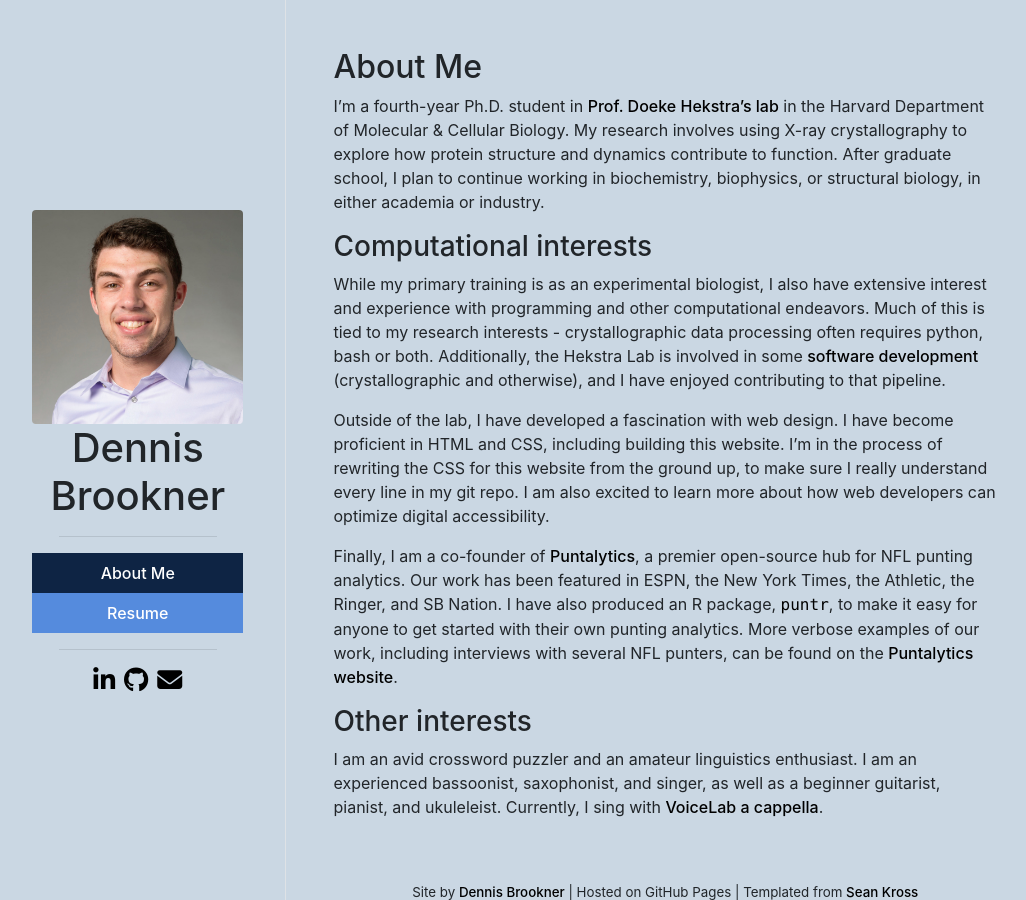
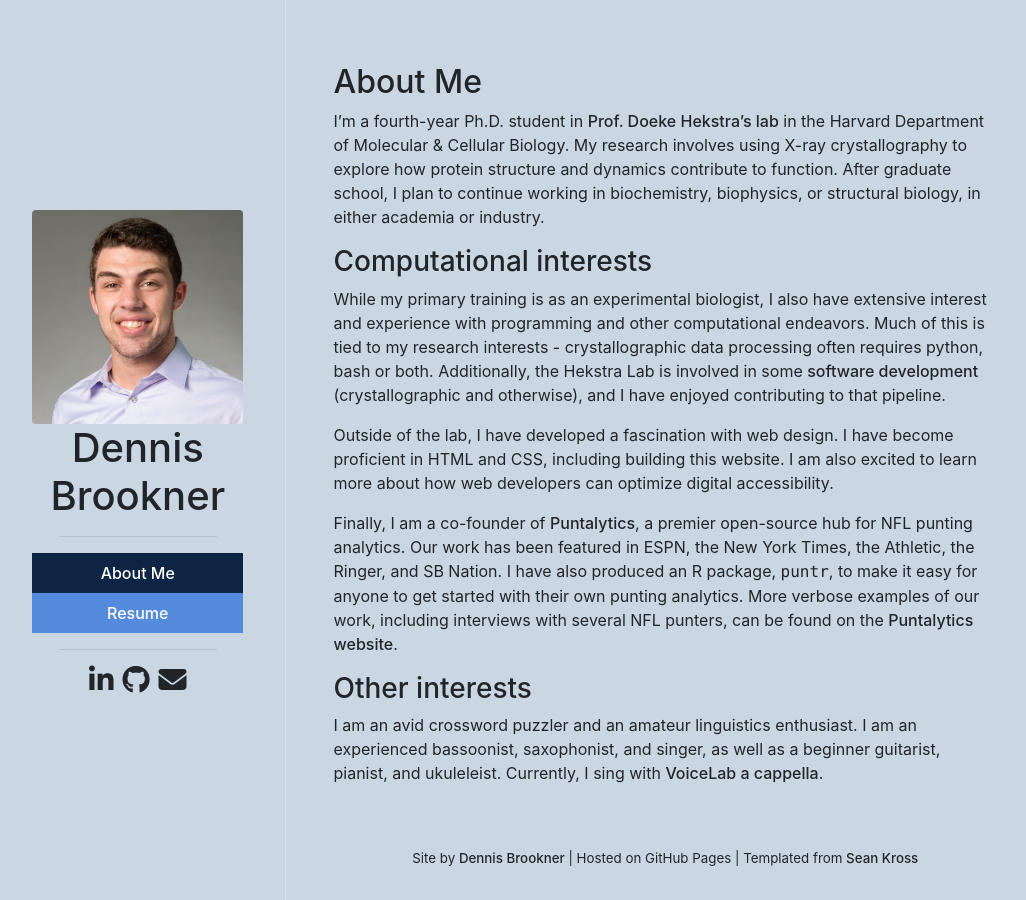
Before and after one commit to dennisbrookner/dennisbrookner.github.io, a Jekyll site: the page built from index.md, in a window 1280 px wide. Shown: the whole page, without its empty margins (122-1148 px from the left). Built offline with Jekyll 4.4.1, drawn with Linux system fonts in a browser that asks for light colours; nearby versions of some CDN libraries.

Commit message:
Minor style and content updates

```diff
--- a/_includes/navigation.html
+++ b/_includes/navigation.html
@@ -11,14 +11,14 @@
       {% endfor %}
     </ul>
 
-    <hr style="width:60%;" />
+    <hr class="hr-60pct" />
 
     <div class="row justify-content-center align-items-center">
       <div class="col-8 p-1 text-center">
         <div>
           {% for item in site.data.links %}
-          <a href="{{ item.link }}" class="p-2 a-no-underline gray-on-hover">
-            <i class="fa fa-{{item.name}} fa-2xl padded" style="font-size: 25px;"></i>
+          <a href="{{ item.link }}" class="p-2 a-no-underline favicon-hover">
+            <i class="fa fa-{{item.name}} fa-2xl favicon-sizing"></i>
           </a>
           {% endfor %}
         </div>
--- a/assets/css/handmade.css
+++ b/assets/css/handmade.css
@@ -10,6 +10,10 @@
   --navbar-background: #558BDD;
   --navbar-hover: #4777bf;
   --navbar-current: #0E2444;
+  --navbar-text: white;
+  --favicon-hover-color: #808080;
+  --hr-color: rgba(0, 0, 0, .1);
+  --vr-color: #dee2e6;
 }
 
 body {
@@ -76,10 +80,14 @@
 
 /* Default link appearance is annoying, so redoing that */
 a {
-  color: #000000;
+  color: var(--page-text);
+  /* Hyperlinks same color as the rest of the text */
   font-weight: 500;
+  /* Hyperlinks bold */
   text-decoration: none;
+  /* Hyperlinks not underlined */
   background-color: transparent
+    /* Hyperlinks don't have weird highlighting */
 }
 
 @media (hover: hover) {
@@ -87,21 +95,22 @@
     text-decoration: underline
   }
 
-  /* Remove default "underline on hover" behavior for links  */
+  /* Class to remove default "underline on hover" behavior for links  */
   a.a-no-underline:hover {
     text-decoration: none
   }
 
-  /* Change link color when hovering  */
-  a.gray-on-hover:hover {
-    color: #808080
+  /* Class to change link color when hovering  */
+  a.favicon-hover:hover {
+    color: var(--favicon-hover-color)
   }
 }
 
 /* Used to keep favicons from getting scrunched up */
-i.padded {
+i.favicon-sizing {
   padding-left: .15rem;
-  padding-right: .15rem
+  padding-right: .15rem;
+  font-size: 28px;
 }
 
 /* Custom navbar */
@@ -116,7 +125,7 @@
 
 .nav-inner {
   display: block;
-  color: white;
+  color: var(--navbar-text);
   padding: 8px 16px;
   text-align: center;
   text-decoration: none;
@@ -125,7 +134,7 @@
 @media (hover: hover) {
   .nav-inner:hover:not(.current-page) {
     background-color: var(--navbar-hover);
-    color: white;
+    color: var(--navbar-text);
   }
 
   .nav-inner:hover {
@@ -135,7 +144,7 @@
 
 .current-page {
   background-color: var(--navbar-current);
-  color: white;
+  color: var(--navbar-text);
   text-decoration: none;
 }
 
@@ -154,7 +163,7 @@
   margin-top: 1rem;
   margin-bottom: 1rem;
   border: 0;
-  border-top: 1px solid rgba(0, 0, 0, .1)
+  border-top: 1px solid var(--hr-color)
 }
 
 hr.hr-60pct {
@@ -191,13 +200,13 @@
   display: none
 }
 
-@media (min-width:992px) {
+@media (min-width: 991px) {
   div.show-when-wide {
     display: block
   }
 }
 
-@media (max-width:991px) {
+@media (max-width: 992px) {
   div.show-when-narrow {
     display: block
   }
@@ -271,7 +280,7 @@
 
 /* Essentially a vertical rule */
 .vr-workaround {
-  border-left: 1px solid #dee2e6;
+  border-left: 1px solid var(--vr-color);
   height: 95vh
 }
 
@@ -286,13 +295,12 @@
 }
 
 /*
-These two classes are important if you want part of a page to scroll and another part to not scroll.
-I'm not sure why the !important is required, but I couldn't get this to work without it.
+These two classes allow part of a page to scroll and another part to not scroll.
 */
 .vh-100 {
-  height: 100vh !important
+  height: 100vh
 }
 
 .mh-100 {
-  max-height: 100% !important
+  max-height: 100%
 }
--- a/index.md
+++ b/index.md
@@ -11,7 +11,7 @@
 
 While my primary training is as an experimental biologist, I also have extensive interest and experience with programming and other computational endeavors. Much of this is tied to my research interests - crystallographic data processing often requires python, bash or both. Additionally, the Hekstra Lab is involved in some [software development](https://github.com/Hekstra-Lab) (crystallographic and otherwise), and I have enjoyed contributing to that pipeline.
 
-Outside of the lab, I have developed a fascination with web design. I have become proficient in HTML and CSS, including building this website. I'm in the process of rewriting the CSS for this website from the ground up, to make sure I really understand every line in my git repo. I am also excited to learn more about how web developers can optimize digital accessibility.
+Outside of the lab, I have developed a fascination with web design. I have become proficient in HTML and CSS, including building this website. I am also excited to learn more about how web developers can optimize digital accessibility.
 
 Finally, I am a co-founder of [Puntalytics](https://twitter.com/ThePuntRunts), a premier open-source hub for NFL punting analytics. Our work has been featured in ESPN, the New York Times, the Athletic, the Ringer, and SB Nation. I have also produced an R package, [`puntr`](https://puntalytics.github.io/puntr/), to make it easy for anyone to get started with their own punting analytics. More verbose examples of our work, including interviews with several NFL punters, can be found on the [Puntalytics website](https://puntalytics.github.io/).
 
```
Also changed, not shown: resume.md (+1 -1 lines).
